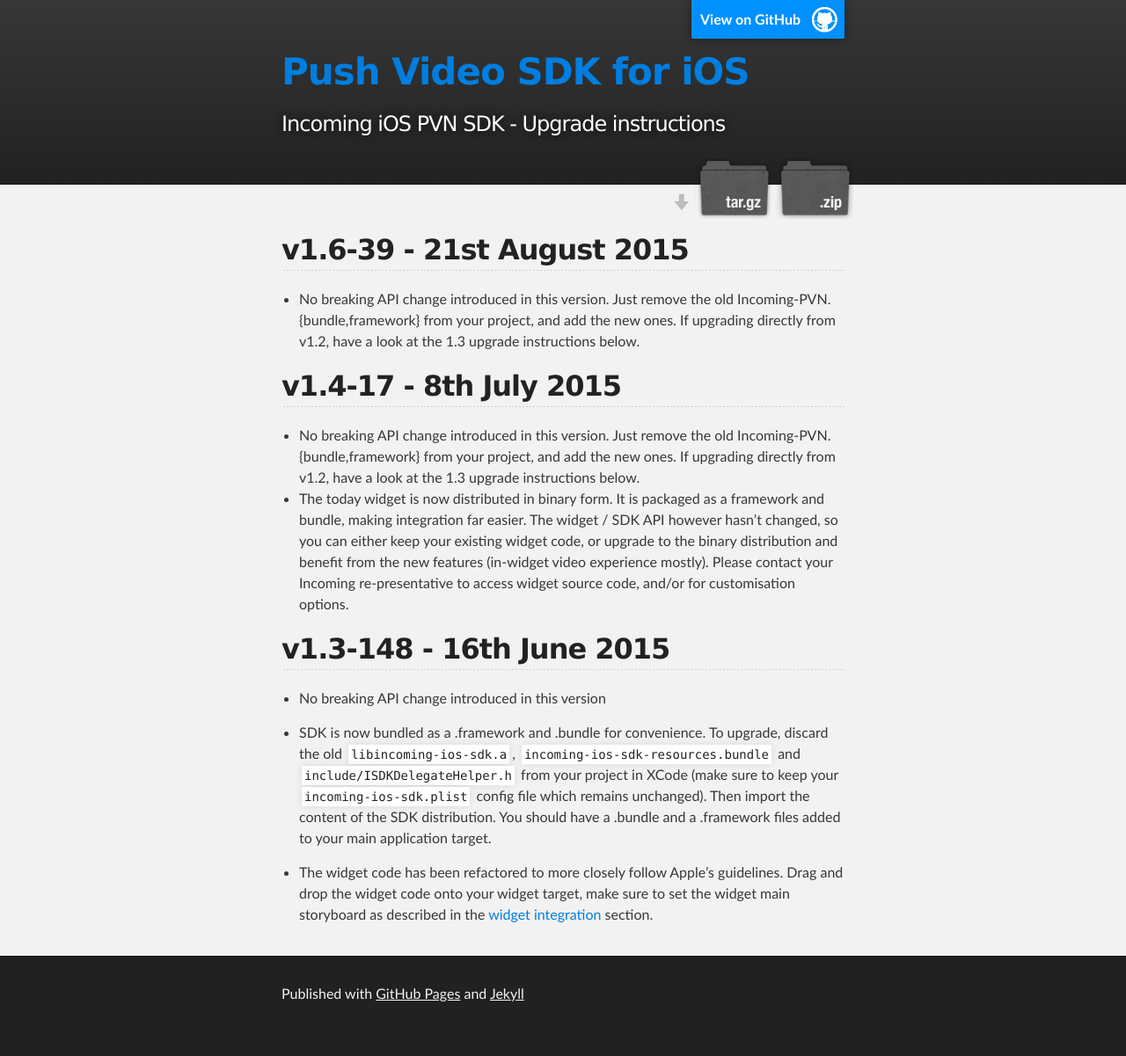
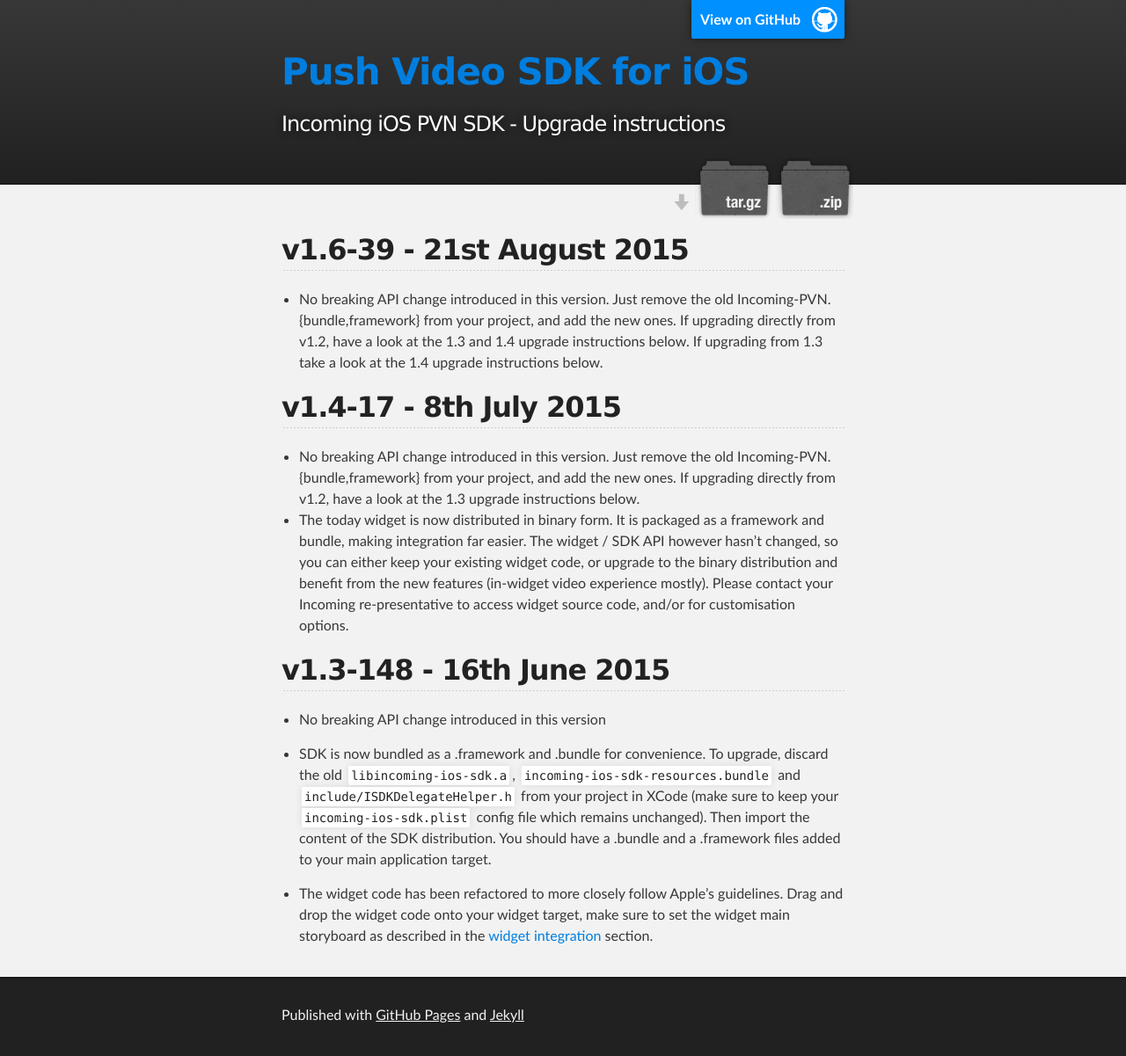
Before and after one commit to incoming-inc/ios-template-app, a Jekyll site: the page built from upgrade-instructions.md, in a window 1280 px wide. Shown: the whole page at 88% size. Built offline with Jekyll 4.4.1, drawn with Linux system fonts in a browser that asks for light colours; comment, search, counter and statistics services are not loaded; before the commit the page ends 1177 px from its top, so only the background shows below that.

Commit message:
Documentation update

```diff
--- a/upgrade-instructions.md
+++ b/upgrade-instructions.md
@@ -6,7 +6,7 @@
 
 v1.6-39 - 21st August 2015
 ----------------------------------
-- No breaking API change introduced in this version. Just remove the old Incoming-PVN.{bundle,framework} from your project, and add the new ones. If upgrading directly from v1.2, have a look at the 1.3 upgrade instructions below.
+- No breaking API change introduced in this version. Just remove the old Incoming-PVN.{bundle,framework} from your project, and add the new ones. If upgrading directly from v1.2, have a look at the 1.3 and 1.4 upgrade instructions below. If upgrading from 1.3 take a look at the 1.4 upgrade instructions below.
 
 
 v1.4-17 - 8th July 2015
```
